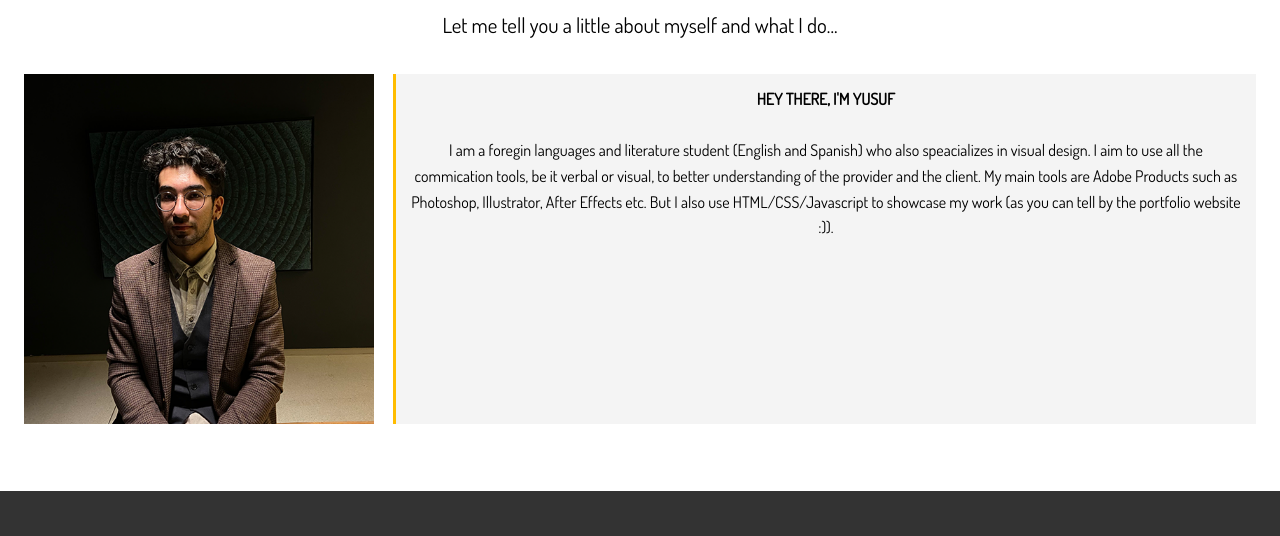
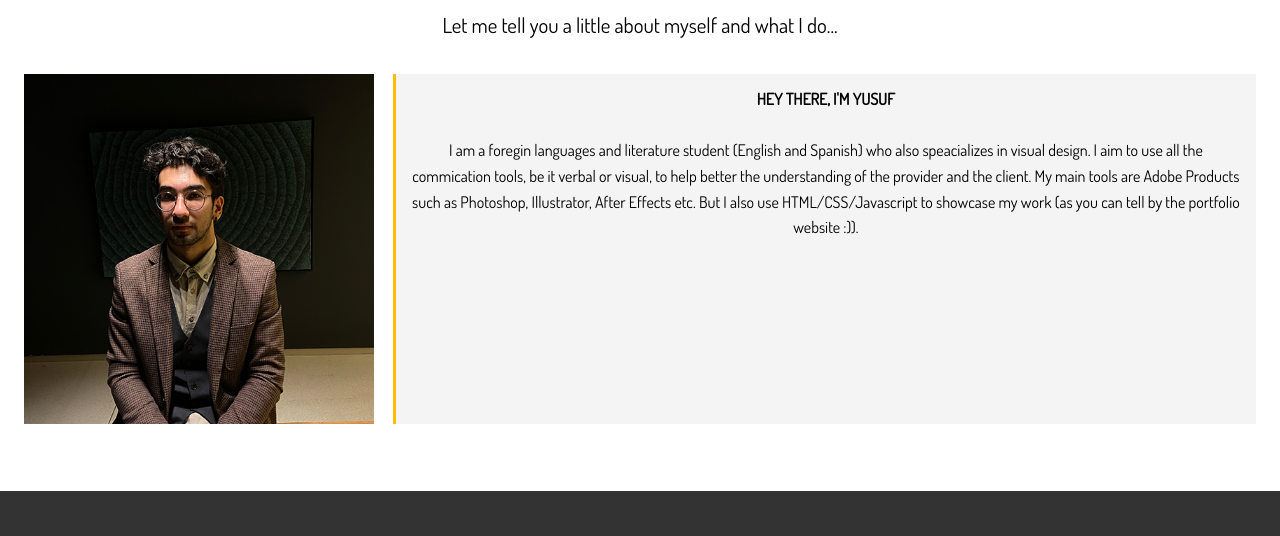
Before and after one commit to yusufcheri/portfolio, a plain HTML site: page about.html in a window 1280 px wide. Shown: the part 207-743 px from the top of the page. Drawn offline with Linux system fonts and the light colour scheme.

Commit message:
Initial commit

```diff
--- a/about.html
+++ b/about.html
@@ -49,7 +49,7 @@
             <p>
               I am a foregin languages and literature student (English and
               Spanish) who also speacializes in visual design. I aim to use all
-              the commication tools, be it verbal or visual, to better
+              the commication tools, be it verbal or visual, to help better the
               understanding of the provider and the client. My main tools are
               Adobe Products such as Photoshop, Illustrator, After Effects etc.
               But I also use HTML/CSS/Javascript to showcase my work (as you can
```
